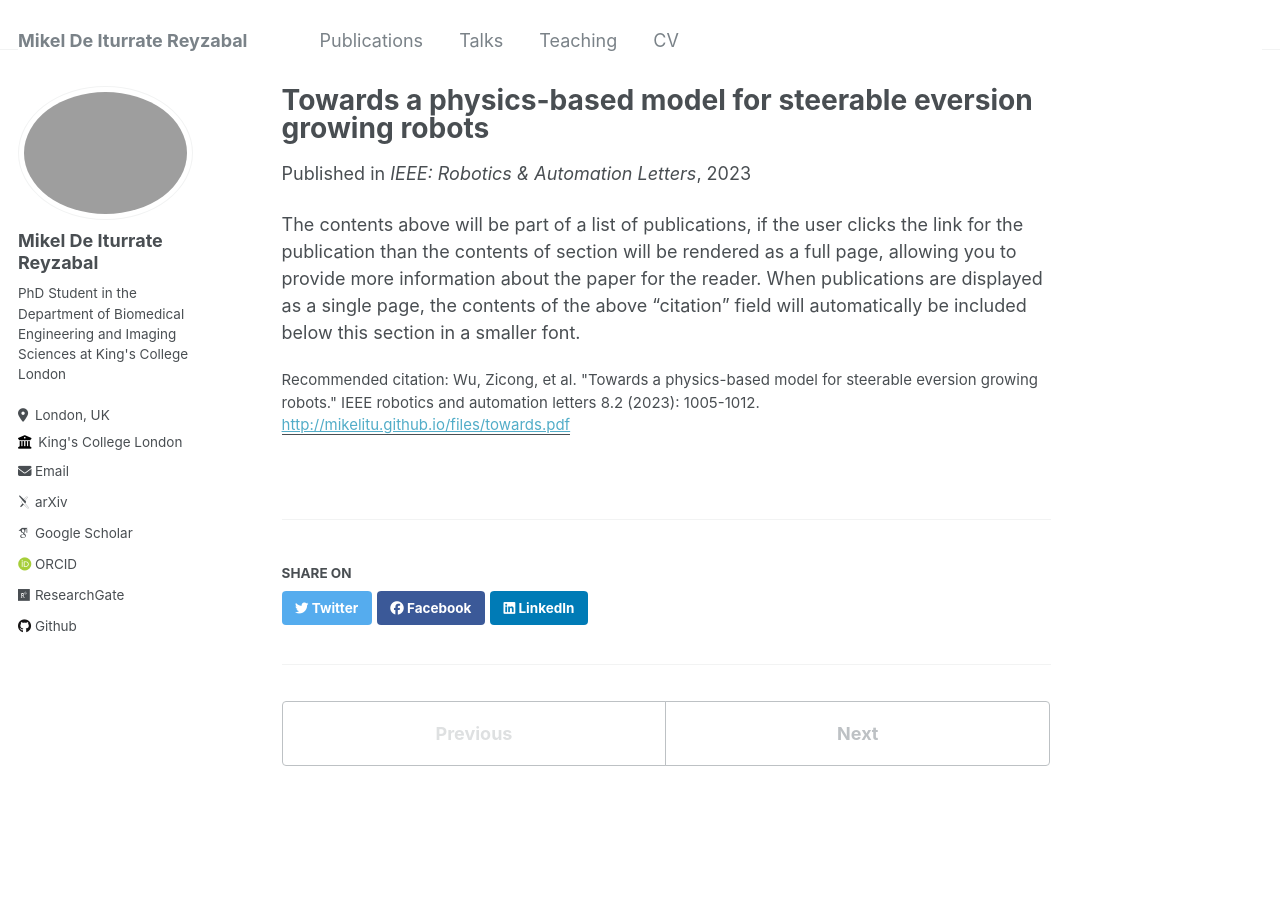
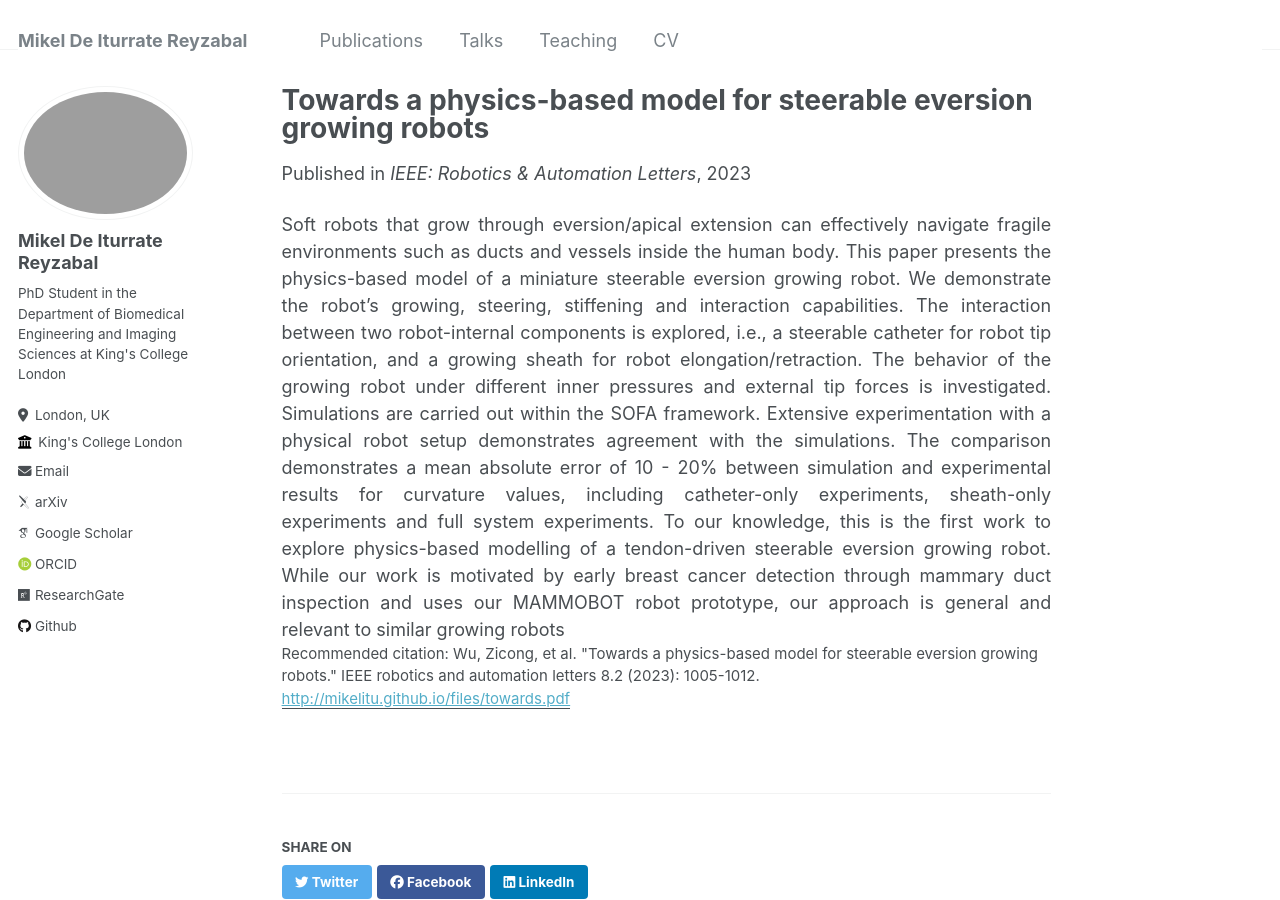
Before and after one commit to mikelitu/mikelitu.github.io, a Jekyll site: the page built from _publications/towards.md, in a window 1280 px wide and 900 px high. Built offline with Jekyll 4.4.1, drawn with Linux system fonts in a browser that asks for light colours; some web fonts are replaced.

Commit message:
update the information and page layout

```diff
--- a/_publications/towards.md
+++ b/_publications/towards.md
@@ -9,4 +9,18 @@ paperurl: 'http://mikelitu.github.io/files/towards.pdf'
 citation: 'Wu, Zicong, et al. "Towards a physics-based model for steerable eversion growing robots." IEEE robotics and automation letters 8.2 (2023): 1005-1012.'
 ---
 
-The contents above will be part of a list of publications, if the user clicks the link for the publication than the contents of section will be rendered as a full page, allowing you to provide more information about the paper for the reader. When publications are displayed as a single page, the contents of the above "citation" field will automatically be included below this section in a smaller font.
+<div style='text-align: justify;'>
+Soft robots that grow through eversion/apical extension can effectively navigate fragile
+environments such as ducts and vessels inside the human body. This paper presents the
+physics-based model of a miniature steerable eversion growing robot. We demonstrate the
+robot’s growing, steering, stiffening and interaction capabilities. The interaction between two
+robot-internal components is explored, i.e., a steerable catheter for robot tip orientation, and a
+growing sheath for robot elongation/retraction. The behavior of the growing robot under different
+inner pressures and external tip forces is investigated. Simulations are carried out within the
+SOFA framework. Extensive experimentation with a physical robot setup demonstrates agreement
+with the simulations. The comparison demonstrates a mean absolute error of 10 - 20% between
+simulation and experimental results for curvature values, including catheter-only experiments,
+sheath-only experiments and full system experiments. To our knowledge, this is the first work to
+explore physics-based modelling of a tendon-driven steerable eversion growing robot. While our work is motivated by early breast cancer detection through mammary duct inspection and uses our
+MAMMOBOT robot prototype, our approach is general and relevant to similar growing robots
+</div>
```
Also changed, not shown: _publications/dafoes.md (+3 -1 lines).
